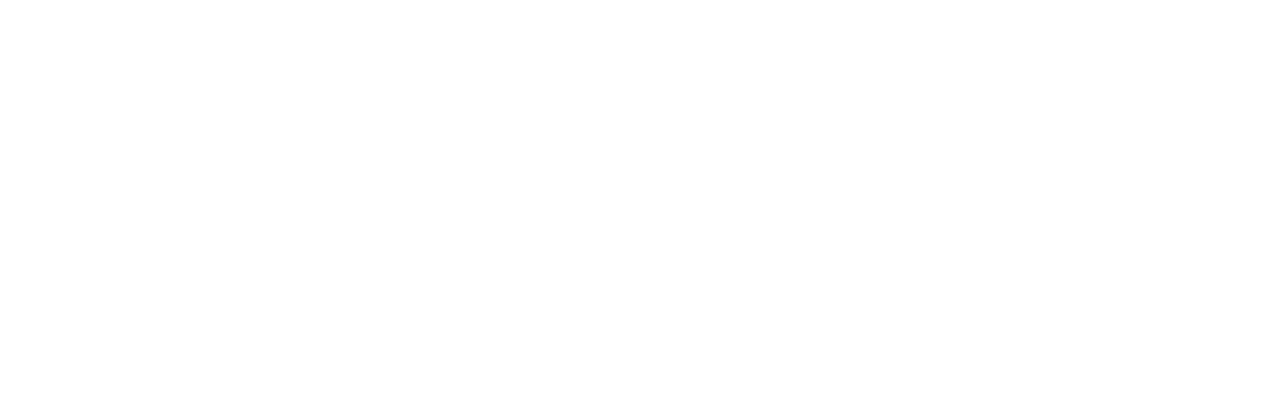
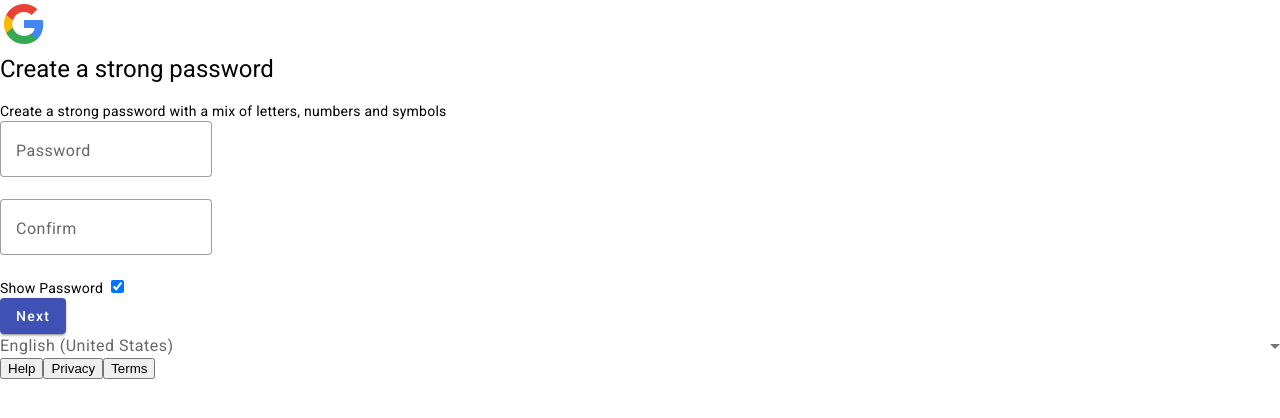
Before and after one commit to Priyesh786/GoogleKeep, an Angular app: page /password in a window 1280 px wide. Before the commit this address led to /. Shown: the top 418 px of the page. Built offline with nearby package versions, Linux system fonts and the light colour scheme.

Commit message:
password html

```diff
--- a/src/app/app-routing.module.ts
+++ b/src/app/app-routing.module.ts
@@ -3,6 +3,7 @@
 import { LoginComponent } from './login/login.component';
 import { RegisterComponent } from './register/register.component';
 import { BasicInfoComponent } from './basic-info/basic-info.component';
+import { PasswordComponent } from './password/password.component';
 
 const routes: Routes = [
   {
@@ -16,6 +17,10 @@
   {
     path: 'basic-info',
     component: BasicInfoComponent
+  },
+  {
+    path: 'password',
+    component: PasswordComponent
   }
 ];
 
--- a/src/app/app.module.ts
+++ b/src/app/app.module.ts
@@ -19,6 +19,7 @@
 import { MatIcon } from '@angular/material/icon';
 import { RegisterComponent } from './register/register.component';
 import { BasicInfoComponent } from './basic-info/basic-info.component';
+import { PasswordComponent } from './password/password.component';
 
 
 
@@ -28,6 +29,7 @@
     LoginComponent,
     RegisterComponent,
     BasicInfoComponent,
+    PasswordComponent,
   ],
   imports: [
     BrowserModule,
--- /dev/null
+++ b/src/app/password/password.component.html
@@ -0,0 +1,77 @@
+<body>
+    <div class="main">
+        <form action="">
+            <div class="logo">
+                <svg xmlns="https://www.w3.org/2000/svg" width="48" height="48" viewBox="0 0 40 48" aria-hidden="true"
+                    jsname="jjf7Ff">
+                    <path fill="#4285F4"
+                        d="M39.2 24.45c0-1.55-.16-3.04-.43-4.45H20v8h10.73c-.45 2.53-1.86 4.68-4 6.11v5.05h6.5c3.78-3.48 5.97-8.62 5.97-14.71z">
+                    </path>
+                    <path fill="#34A853"
+                        d="M20 44c5.4 0 9.92-1.79 13.24-4.84l-6.5-5.05C24.95 35.3 22.67 36 20 36c-5.19 0-9.59-3.51-11.15-8.23h-6.7v5.2C5.43 39.51 12.18 44 20 44z">
+                    </path>
+                    <path fill="#FABB05"
+                        d="M8.85 27.77c-.4-1.19-.62-2.46-.62-3.77s.22-2.58.62-3.77v-5.2h-6.7C.78 17.73 0 20.77 0 24s.78 6.27 2.14 8.97l6.71-5.2z">
+                    </path>
+                    <path fill="#E94235"
+                        d="M20 12c2.93 0 5.55 1.01 7.62 2.98l5.76-5.76C29.92 5.98 25.39 4 20 4 12.18 4 5.43 8.49 2.14 15.03l6.7 5.2C10.41 15.51 14.81 12 20 12z">
+                    </path>
+                </svg>
+            </div>
+            <div class="main">
+                <div class="flex-container-1">
+                    <h1>Create a strong password</h1>
+                    <span>Create a strong password with a mix of letters, numbers and symbols</span>
+                </div>
+                <div class="flex-container-2">
+                    <div>
+                        <div>
+                            <mat-form-field appearance="outline" color=primary>
+                                <mat-label>Password</mat-label>
+                                <input matInput type="password">
+                            </mat-form-field>
+
+                        </div>
+                        <div class="last-name">
+                            <mat-form-field appearance="outline" color=primary>
+                                <mat-label>Confirm</mat-label>
+                                <input matInput type="password">
+                            </mat-form-field>
+                        </div>
+                        <div class="confirm">
+                            <label class="container">Show Password
+                                <input type="checkbox" checked="checked">
+                                <span class="checkmark"></span>
+                              </label>
+
+                        </div>
+                    </div>
+
+                    <div class="button-class">
+                        <button mat-raised-button color="primary" class="button button-2">Next</button>
+
+                    </div>
+                </div>
+
+            </div>
+        </form>
+    </div>
+
+    <div class="main-2">
+        <div>
+            <mat-select placeholder="English (United States)" disableRipple class="ee">
+                <mat-option value="1" style="font-size: small;">English (United States)</mat-option>
+                <mat-option value="2" style="font-size: small;">French</mat-option>
+                <mat-option value="3" style="font-size: small;">Portuguese</mat-option>
+                <mat-option value="4" style="font-size: small;"> German</mat-option>
+
+            </mat-select>
+        </div>
+
+        <div>
+            <button class="footer-button">Help</button>
+            <button class="footer-button">Privacy</button>
+            <button class="footer-button">Terms</button>
+        </div>
+    </div>
+</body>
```
Also changed, not shown: src/app/password/password.component.ts (added, +10 -0 lines), src/app/password/password.component.scss (added), 1 other file (tests, documents, lock files or other folders).
